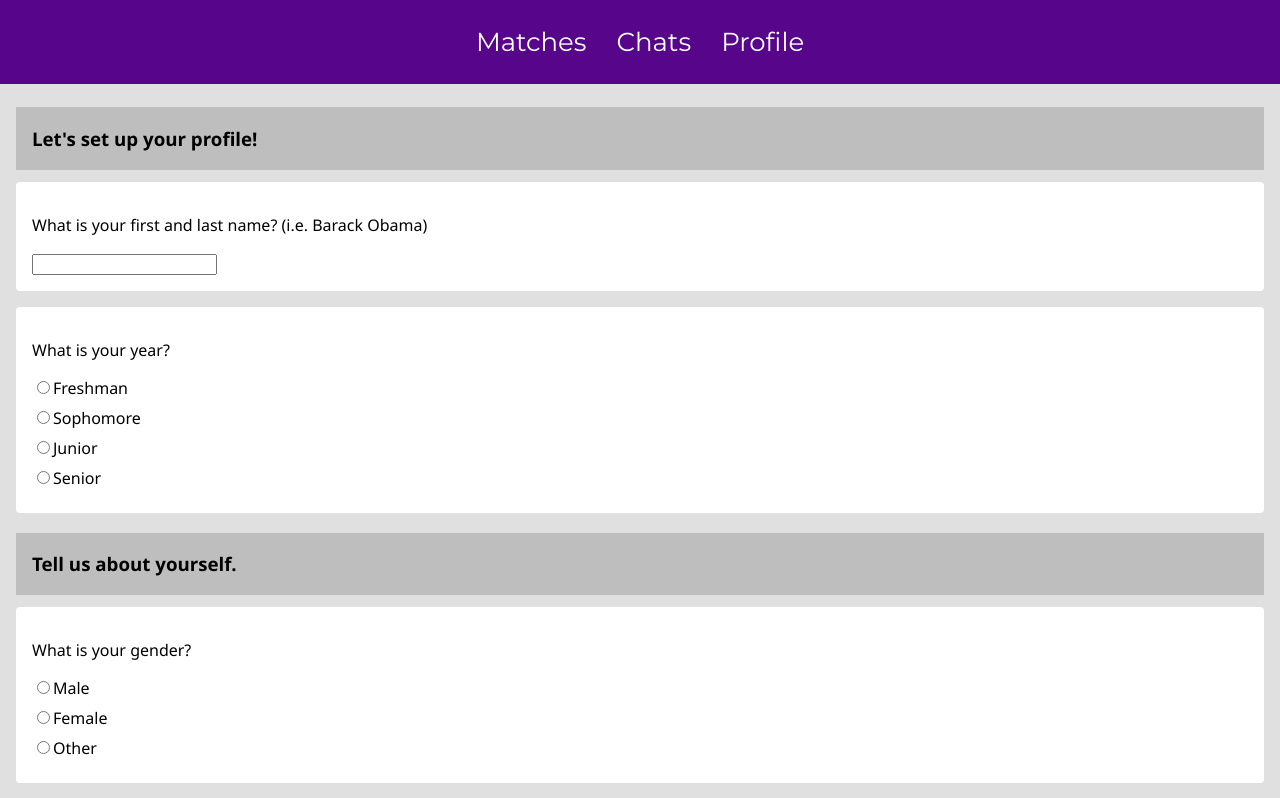
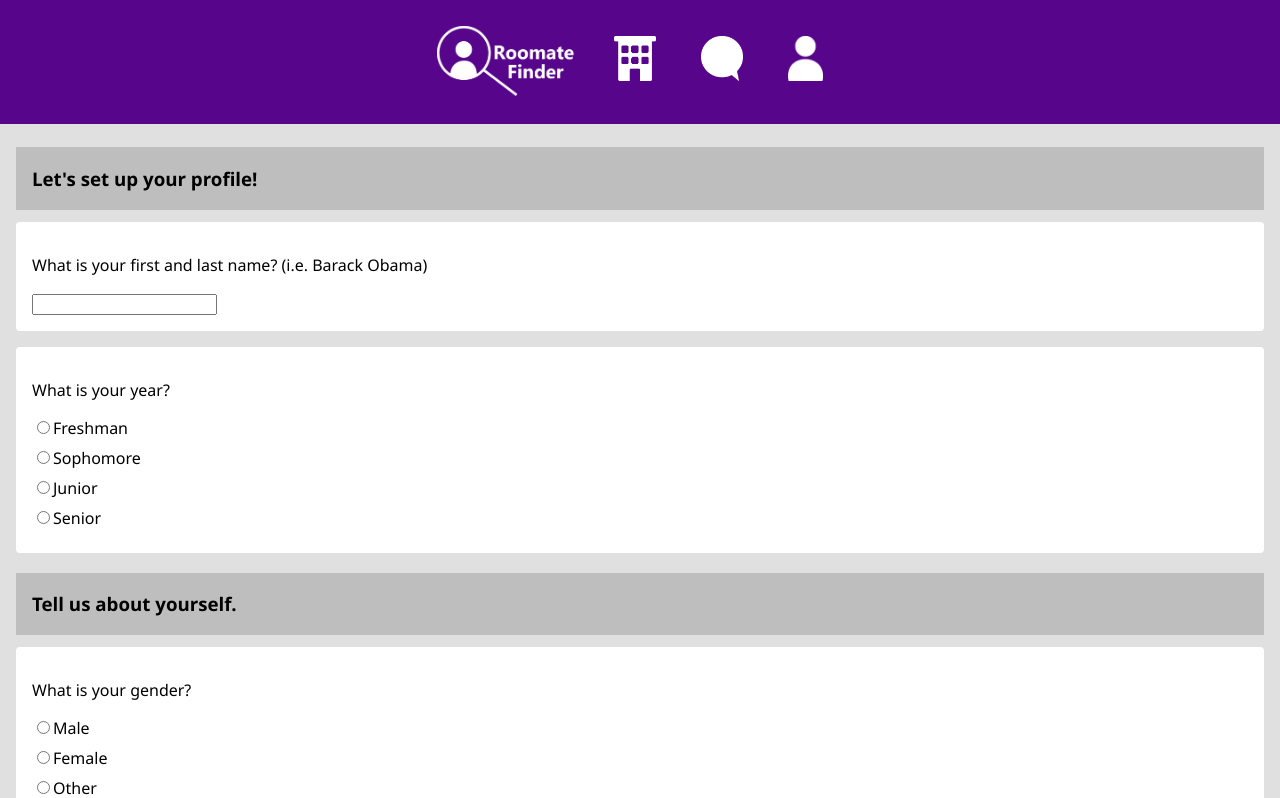
Before and after one commit to yujin-hong-123/roommate-finder, a React (Create React App) app in the folder front-end/: page /retake in a window 1280 px wide. Shown: the top 798 px of the page. Built offline with nearby package versions, Linux system fonts and the light colour scheme; no server answers; sample sign-in values are in the browser's storage.

Commit message:
icons implemented

```diff
--- a/front-end/src/Header.css
+++ b/front-end/src/Header.css
@@ -30,18 +30,17 @@
   color: white;
 }
 
-.logo {
-  display: inline-block;
+ul.nav-links {
+  list-style: none;
+  padding: 5px 30px 5px 10px; /* Remove default padding */
+  margin: 0; /* Remove default margin */
+  display: flex;
+  text-align: center;
 }
 
-ul.nav-links {
-  list-style: none;
-  padding: 0; /* Remove default padding */
-  margin: 0; /* Remove default margin */
-}
-.nav-item {
+li.nav-item {
   display: inline-block;
-  padding: 10px 15px;
+  padding: 5px 10px 0px 10px;
 }
 .nav-item a {
   color: white;
@@ -52,9 +51,14 @@ ul.nav-links {
   color: gray;
 }
 
-.logo img {
-  width: 175px;
-  vertical-align: middle;
+.icons_logo {
+  height: 70px;
+  padding: 0px 10px 0px 15px
+}
+
+.icons {
+  height: 45px;
+  padding: 10px 15px 0px 10px
 }
 
 body {
--- a/front-end/src/Header.js
+++ b/front-end/src/Header.js
@@ -1,5 +1,9 @@
 import './Header.css'
 import { Link } from 'react-router-dom'
+import logo from './Logo.png'
+import matchesicon from './MatchesIcon.png'
+import chatsicon from './ChatsIcon.png'
+import profileicon from './ProfileIcon.png'
 
 /**
  * A React component that is used for the header displayed at the top of every page of the site.
@@ -11,14 +15,17 @@ const Header = props => {
     <header className="Header-header">
       <nav className="Header-navbar">
         <ul className="nav-links">
-          <li className="nav-item">
-            <Link to="/matches">Matches</Link>
+          <li className ='nav-item'>
+            <img className='icons_logo'src={logo}/>
           </li>
           <li className="nav-item">
-            <Link to="/chatlist">Chats</Link>
+            <Link to="/matches"><img className='icons'src={matchesicon}/></Link>
           </li>
           <li className="nav-item">
-            <Link to="/profile">Profile</Link>
+            <Link to="/chatlist"><img className='icons'src={chatsicon}/></Link>
+          </li>
+          <li className="nav-item">
+            <Link to="/profile"><img className='icons'src={profileicon}/></Link>
           </li>
         </ul>
       </nav>
```
